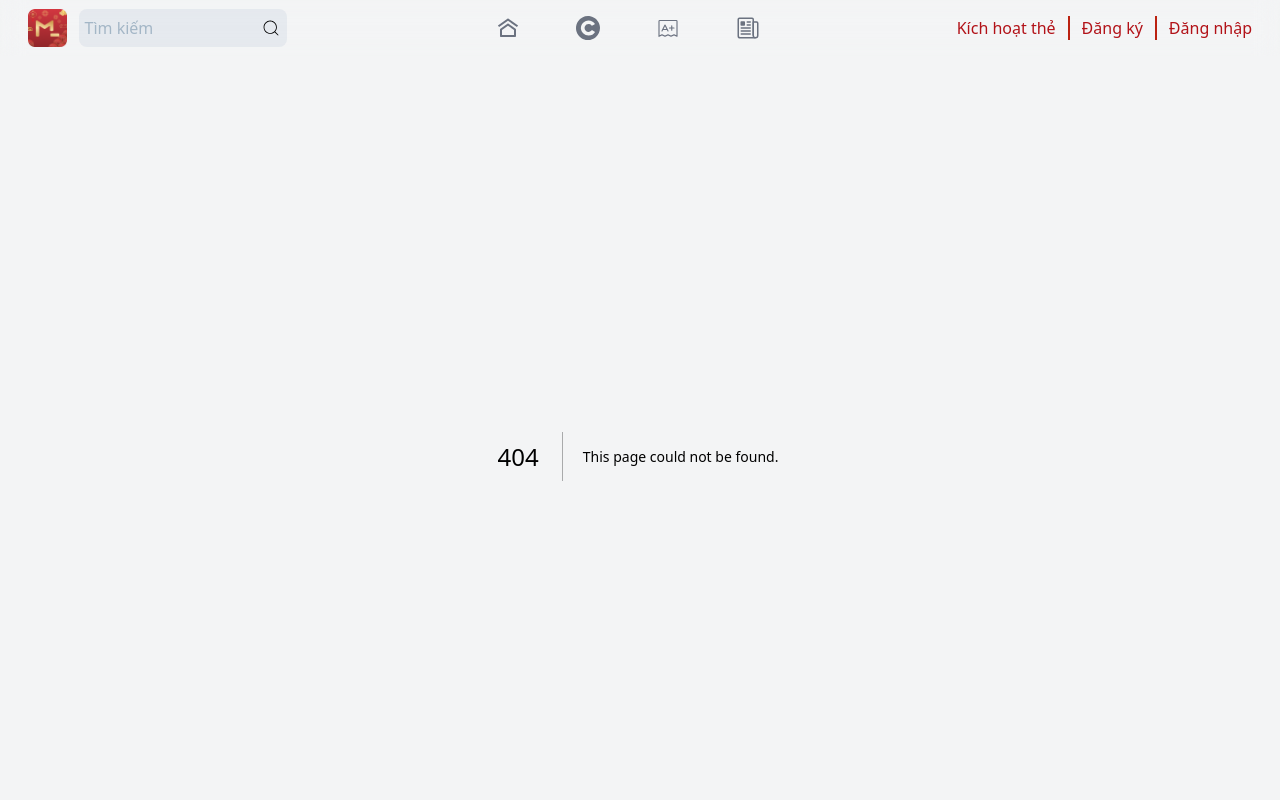
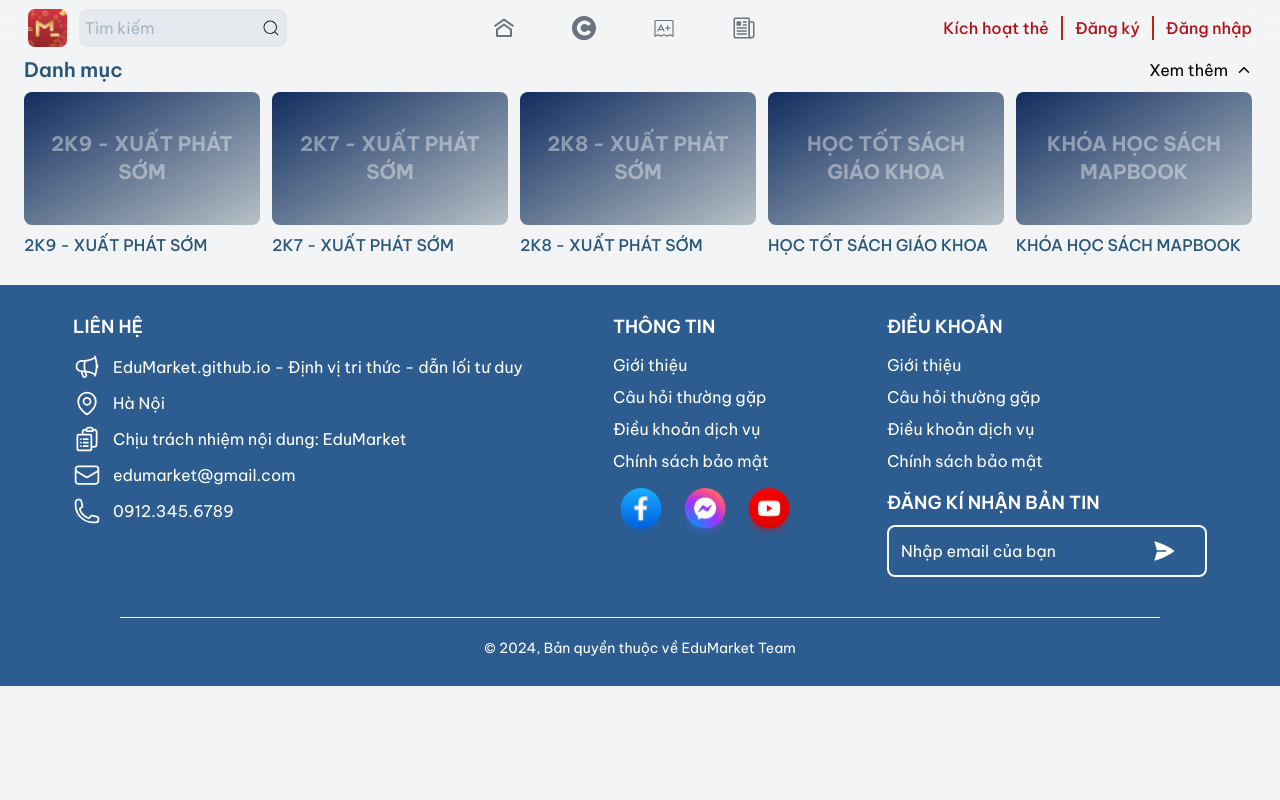
Before and after one commit to AdamFakee/mapStudy, a Next.js app: page /courses in a window 1280 px wide. Before the commit this address had no page. Shown: the top 800 px of the page. Built offline with nearby package versions, Linux system fonts and the light colour scheme.

Commit message:
feature: thêm giao diện trang khóa học ( mới xong 1 ít)

```diff
--- /dev/null
+++ b/src/app/courses/page.tsx
@@ -0,0 +1,18 @@
+import ListCategory from '@/components/user/courses/ListCategory'
+import React from 'react'
+import dataCategory from '@/data/category.json'
+
+function page() {
+  return (
+    <div>
+      {/* category */}
+      <ListCategory data={dataCategory}/>
+      {/* course */}
+      <div>
+
+      </div>
+    </div>
+  )
+}
+
+export default page
--- a/src/app/layout.tsx
+++ b/src/app/layout.tsx
@@ -8,7 +8,7 @@ export default function RootLayout({
 }) {
   return (
     <html lang="en">
-      <body className="font-test bg-background">
+      <body className="font-beVnPro bg-background">
         <Header/>
         <div className='ml-[24px] mr-[28px]'>
           <div className='h-[56px]'></div>
--- a/src/components/user/Card.tsx
+++ b/src/components/user/Card.tsx
@@ -3,7 +3,7 @@
 import Image from 'next/image'
 import Link from 'next/link'
 import React from 'react'
-import { Course } from '@/types/definition';
+import { Course, Category } from '@/types/definition';
 
 export const CourseCard = ({ item }: { item: Course }) => {
     return (
@@ -43,3 +43,19 @@ export const CourseCard = ({ item }: { item: Course }) => {
         </Link>
     )
 }
+
+export const CategoryCard = ({ item }: { item: Category }) => {
+    return (
+        <div className="w-full flex flex-col gap-2">
+            <div
+                className="w-full aspect-video rounded-lg relative"
+                style={{ background:'linear-gradient(to bottom right, #112D60,#B6C0C5)' }}
+            >
+                <p className="font-bold text-xl opacity-40 w-[80%] text-white absolute left-1/2 -translate-x-1/2 top-1/2 -translate-y-1/2 text-center"> {item.title} </p>
+            </div>
+            <div className="flex flex-col gap-1">
+                <p className="font-medium line-clamp-2 text-secondary-typo"> {item.title} </p>
+            </div>
+        </div>
+    )
+}
--- /dev/null
+++ b/src/components/user/courses/ListCategory.tsx
@@ -0,0 +1,60 @@
+'use client'
+import { Category } from '@/types/definition'
+import React, { useRef, useState } from 'react'
+import { CategoryCard } from '../Card'
+import Link from 'next/link'
+import { IoIosArrowUp } from "react-icons/io";
+
+const TitleComponent = (
+        { title, buttonTitle, closeTitle, handleOpen, isOpen}:
+        { title: string, buttonTitle: string, closeTitle: string, handleOpen: () => void, isOpen: boolean }
+    ) => {
+    return (
+        <div
+            className='flex justify-between items-center'
+        >
+            <p className='font-semibold text-xl text-secondary-typo'>{title}</p>
+            <button
+                onClick={handleOpen}
+                className='inline-flex justify-end items-center gap-2'
+            >
+                <p>{isOpen == false ? buttonTitle : closeTitle }</p>
+                <IoIosArrowUp className={`rotate ${ isOpen == true ? 'open' : ''}`}/>
+            </button>
+        </div>
+    )
+}
+function ListCategory({ data }: { data: Category[] }) {
+    const [isOpen, setIsOpen] = useState<boolean>(false)
+    const handleOpen = () => setIsOpen(!isOpen)
+
+    return (
+        <div className='space-y-2'>
+            <TitleComponent
+                title="Danh mục"
+                buttonTitle={isOpen ? 'Thu gọn' : 'Xem thêm'}
+                closeTitle="Thu gọn"
+                handleOpen={handleOpen}
+                isOpen={isOpen}
+            />
+            <div className={`grid ${isOpen ? 'grid-rows-2' : 'grid-rows-1'} grid-cols-5 gap-3`}>
+                {
+                    data.map((item, index )=> {
+                        const checkLastItem = index === data.length - 1;
+                        return (
+                            <Link
+                                href="#"
+                                key={item.id}
+                                className={`${isOpen ? 'open' : ''} ${checkLastItem ? 'scroll-container' : ''}`}
+                            >
+                            <CategoryCard item={item} />
+                            </Link>
+                        );
+                    })
+                }
+            </div>
+        </div>
+    )
+}
+
+export default ListCategory
--- a/src/styles/global.css
+++ b/src/styles/global.css
@@ -26,3 +26,32 @@
 .scroll-y-hidden::-webkit-scrollbar {
   display: none; /* Chrome, Safari */
 }
+
+.hidden-seccond-line:nth-child(n+6) {
+  display: none;
+}
+
+/* hiệu ứng cuộn trangtrang */
+.scroll-container {
+  max-height: 0;  /* Ban đầu ẩn, chiều cao bằng 0 */
+  overflow: hidden;  /* Ẩn phần nội dung thừa */
+  transition: all 1s ease-in-out;  /* Hiệu ứng dãn rộng chiều cao */
+
+}
+
+.scroll-container.open {
+  max-height: 200px;  /* Khi mở, chiều cao sẽ dãn rộng. Bạn có thể điều chỉnh max-height này tuỳ ý */
+}
+
+/* end */
+
+/* hiệu ứng xoay 180 độ */
+.rotate {
+  transition: transform 0.5s ease; /* Hiệu ứng xoay mượt mà */
+  transform: rotate(0deg); /* Ban đầu không xoay */
+}
+.rotate.open {
+  transform: rotate(180deg); /* Xoay 180 độ */
+}
+
+/* end */
--- a/src/types/definition.tsx
+++ b/src/types/definition.tsx
@@ -5,3 +5,8 @@ export interface Course {
     title: string,
     class: string
 }
+
+export interface Category {
+    id: string,
+    title: string
+}
```
